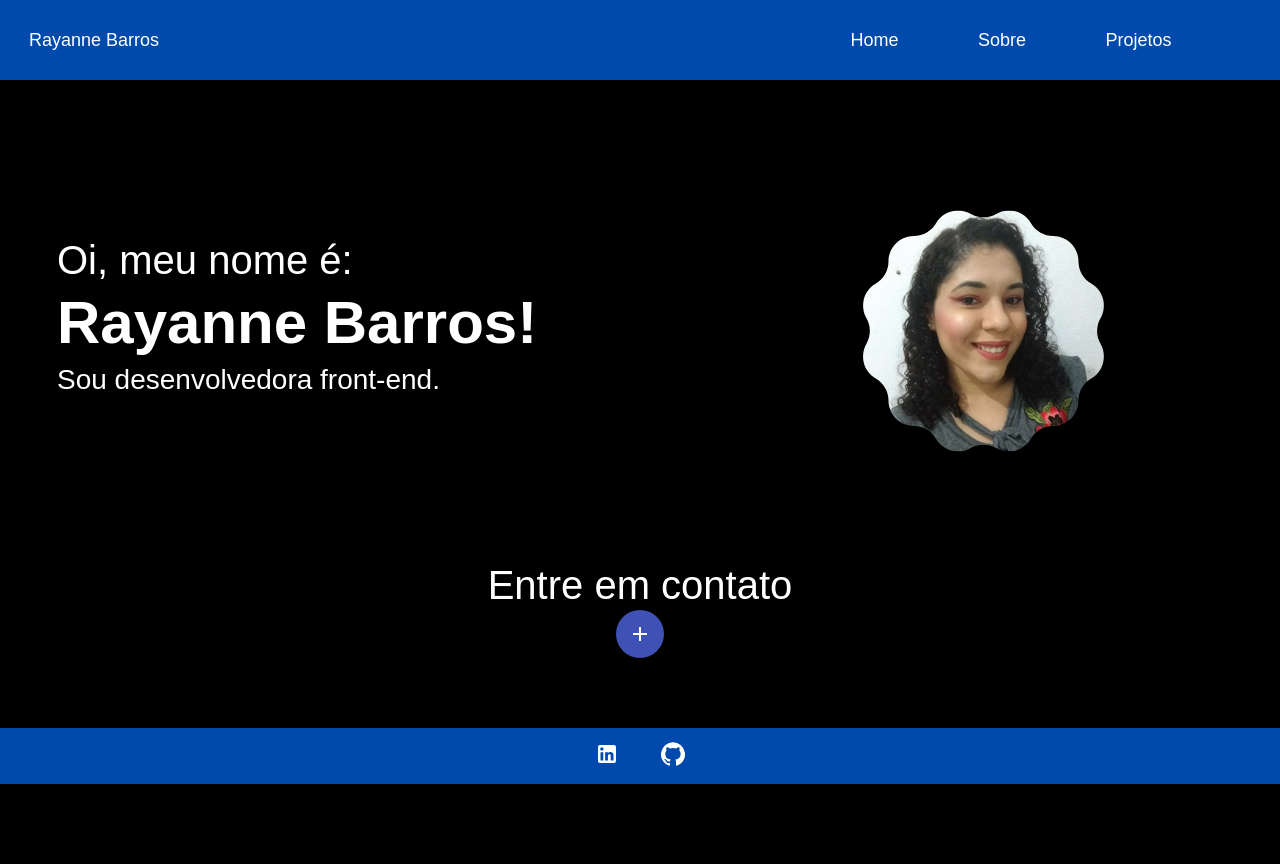
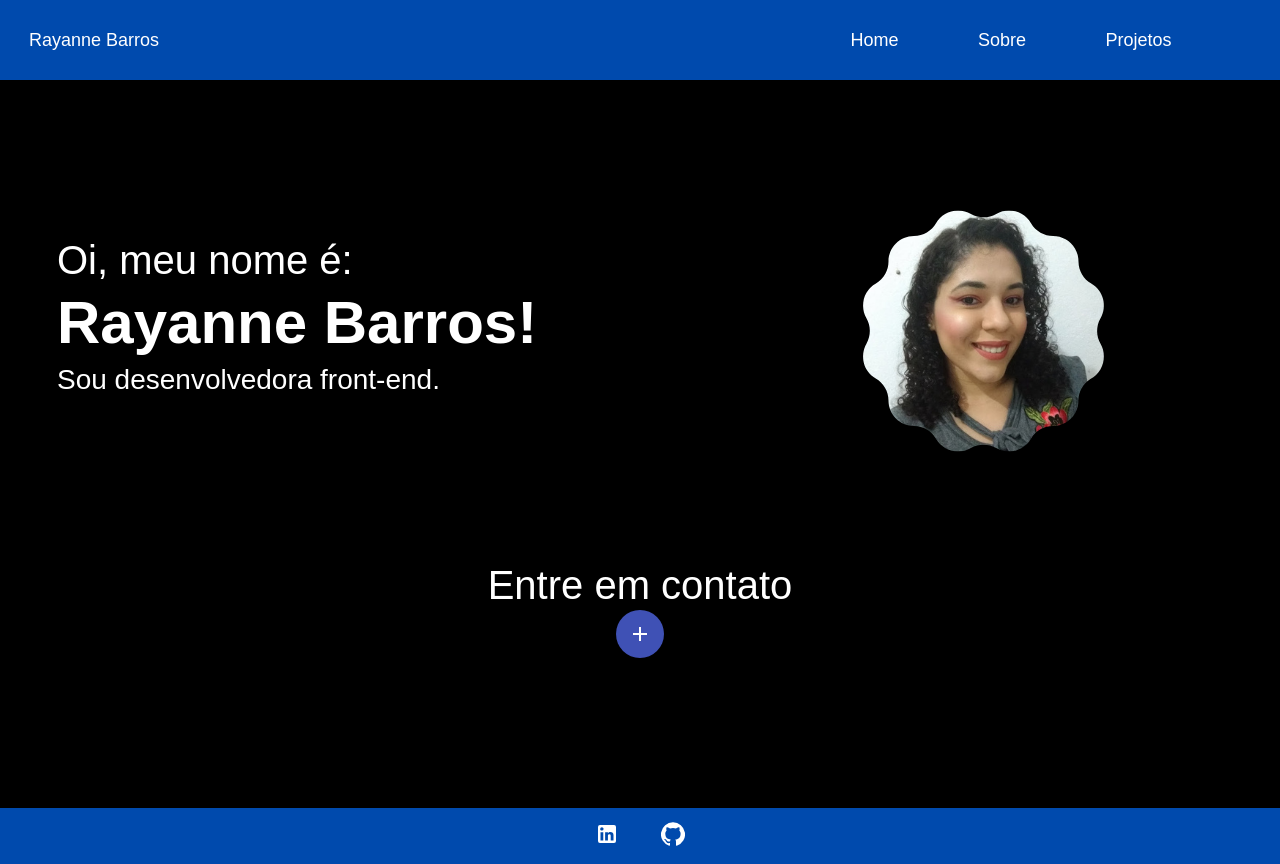
Before and after one commit to rayanne-barros/rayanne_barros_BootcampFrontendAlura, a Next.js app: page / in a window 1280 px wide. Before the commit the page ends 800 px from the top, so only its background shows below. Built offline with nearby package versions, Linux system fonts and the light colour scheme; a web font is replaced by a local one.

Commit message:
tentando ajustar o footer na pag home

```diff
--- a/pages/index.js
+++ b/pages/index.js
@@ -14,7 +14,7 @@ function HomeScreen() {
     <>
       <Capa />
       <Box
-        minHeight="20vh"
+        minHeight="30vh"
         marginTop={{
           xs: '0',
           md: '0',
```
